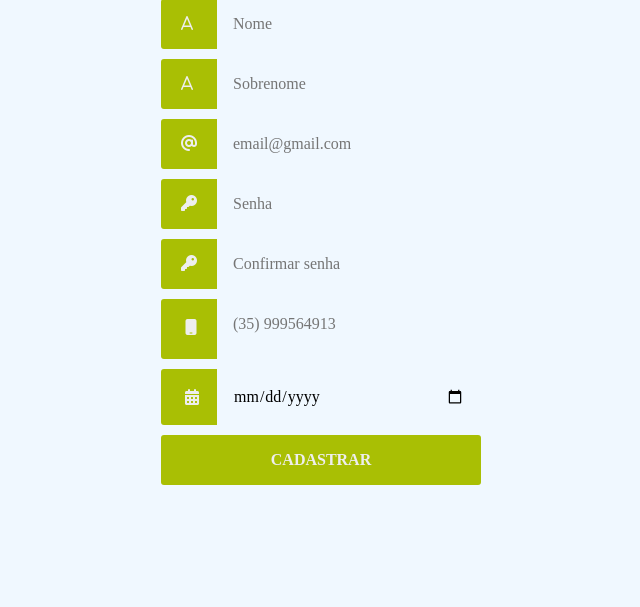
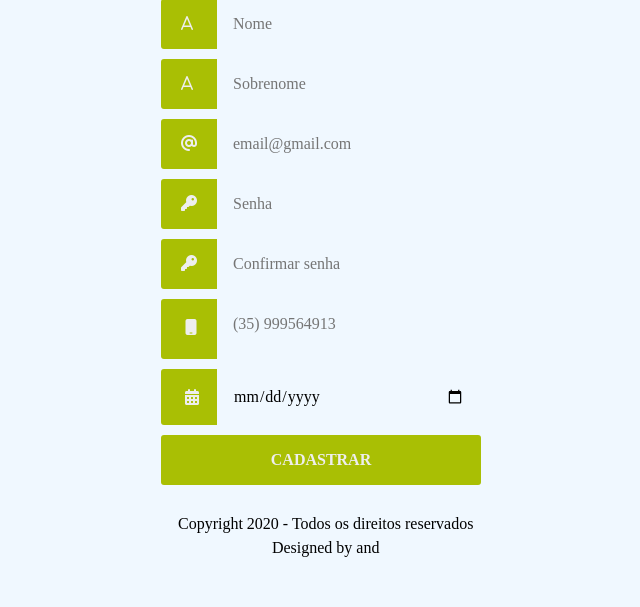
Before and after one commit to luvsscorpius/SuperVeggie, a PHP site: page /pages/cad.html in a window 1280 px wide. Shown: the part 193-800 px from the top of the page, without its empty margins (319-959 px from the left). Run offline with PHP 8.4, Linux system fonts and the light colour scheme; some libraries are stand-ins or nearby versions.

Commit message:
Quarto commit

```diff
--- a/css/cad.css
+++ b/css/cad.css
@@ -155,3 +155,16 @@ input[type="submit"] {
   background-color: #F2B705;
 
 }
+
+#footer {
+    padding: 30px;
+    text-align: center;
+    margin-top: 621px;
+    width: 90%;
+    margin-left: 3%;
+    height: 20px;
+}
+
+#footer p {
+    margin-top: -10px;
+}
--- a/pages/cad.html
+++ b/pages/cad.html
@@ -73,6 +73,11 @@
             </div>
     </div>
 
+    <footer id="footer">
+        <p>Copyright 2020 - Todos os direitos reservados</p>
+        <p>Designed by and</p>
+    </footer>
+
         <!-- Font awesome -->
         <script src="https://kit.fontawesome.com/8e9cc19741.js" crossorigin="anonymous"></script>
 </body>
```
Also changed, not shown: index.html (+2 -5 lines).
